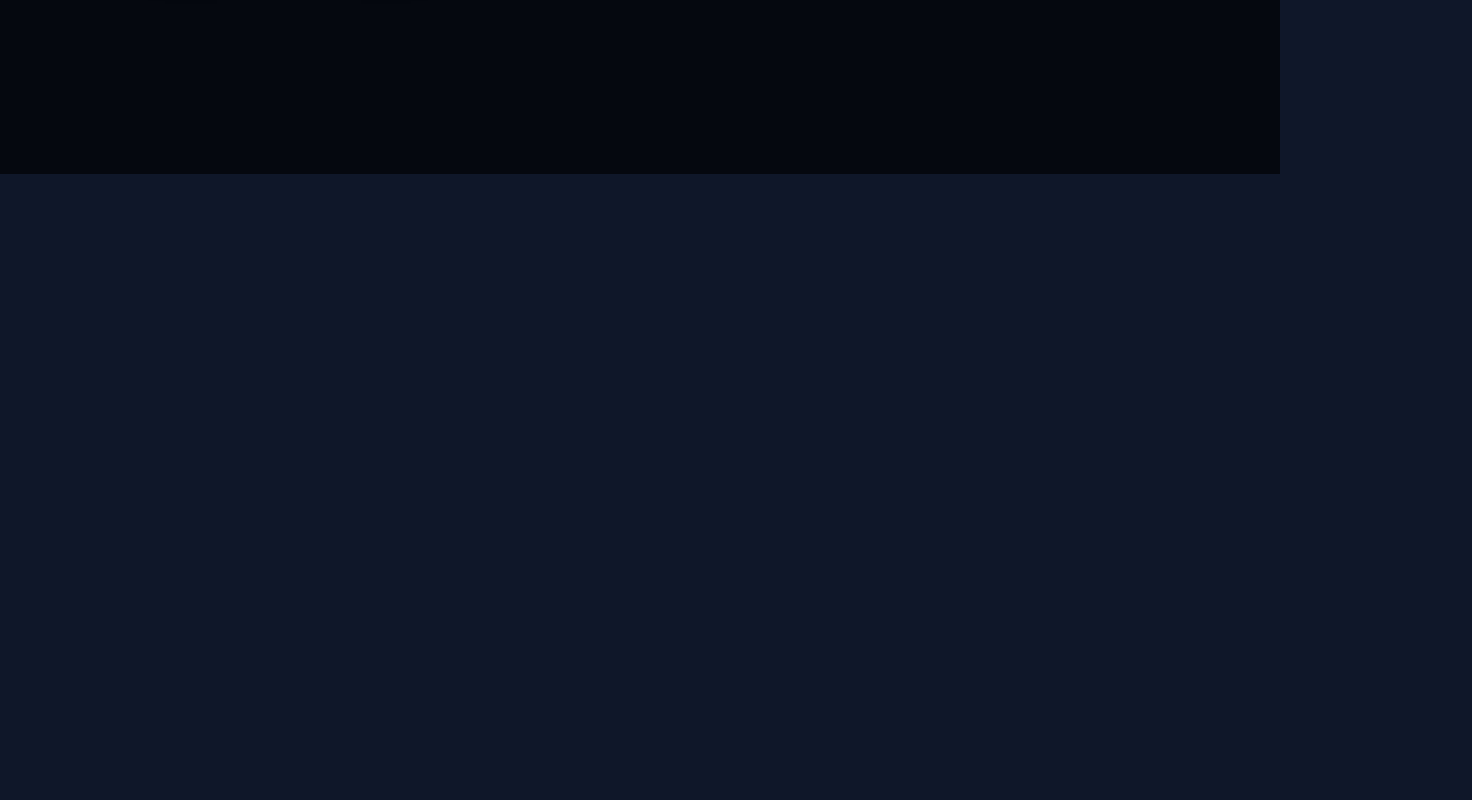
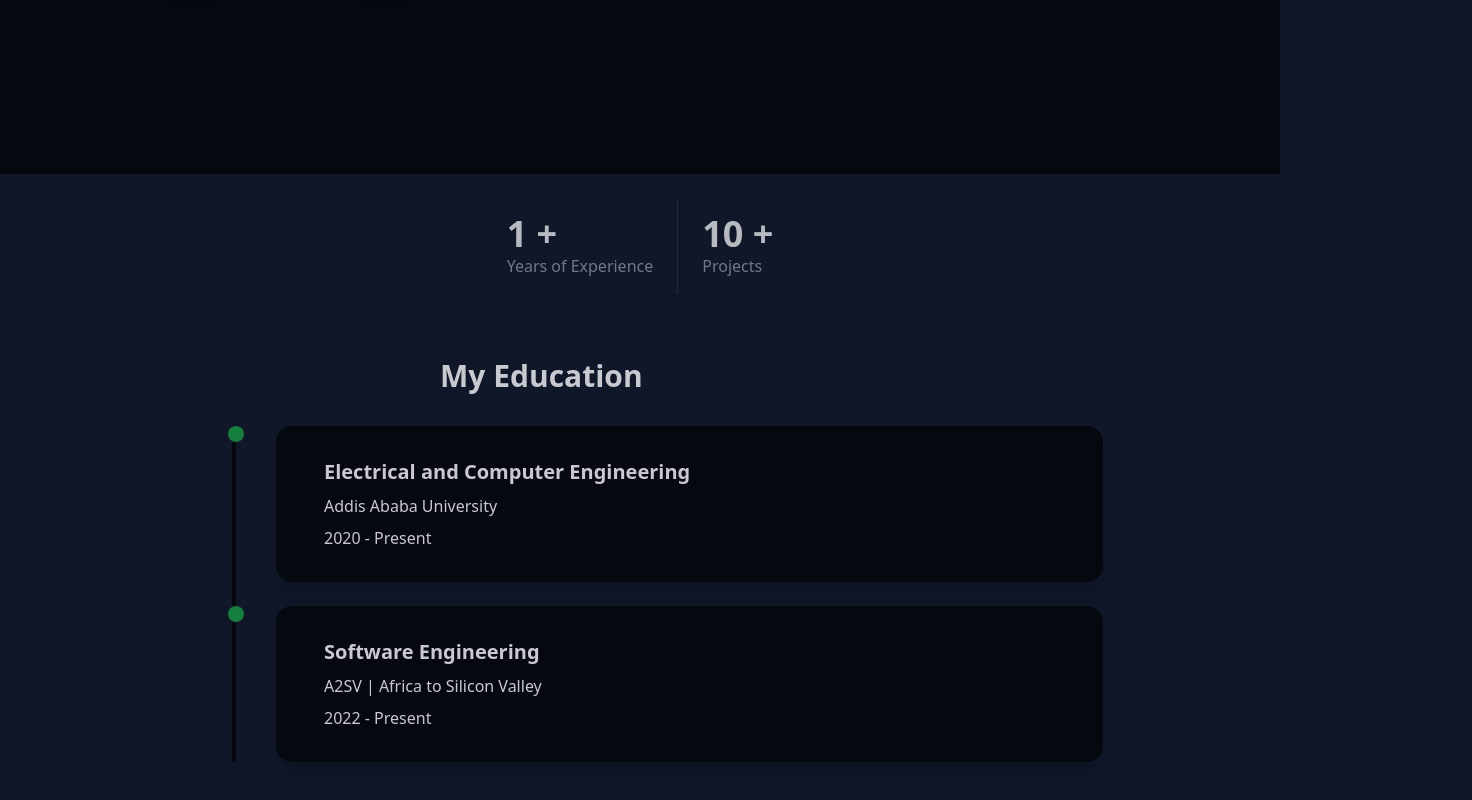
Before and after one commit to Keba777/Kibreab-Aklilu-Portfolio, a React (Vite) app: page / in a window 1280 px wide. Shown: the part 702-1502 px from the top of the page, 1472 px wide, since content can reach past the window. Before the commit the page ends 876 px from the top, so only its background shows below. Built offline with nearby package versions, Linux system fonts and the light colour scheme.

Commit message:
Build About Section

```diff
--- a/src/App.tsx
+++ b/src/App.tsx
@@ -1,3 +1,4 @@
+import About from "./components/About";
 import Hero from "./components/Hero";
 import NavBar from "./components/NavBar";
 
@@ -7,6 +8,7 @@ function App() {
       <NavBar />
       <main>
         <Hero />
+        <About />
       </main>
     </>
   );
--- /dev/null
+++ b/src/components/About.tsx
@@ -0,0 +1,60 @@
+const About = () => {
+  return (
+    <div>
+      <div className="flex justify-center my-6">
+        <div className="stats shadow ">
+          <div className="stat animate-pulse">
+            <div className="stat-value">1 +</div>
+            <div className="stat-title">Years of Experience</div>
+          </div>
+
+          <div className="stat animate-pulse">
+            <div className="stat-value">10 +</div>
+            <div className="stat-title">Projects</div>
+          </div>
+        </div>
+      </div>
+
+      <div className="container mx-48 pl-10 py-10 ">
+        <h2 className="text-3xl font-bold mb-8 ml-52">My Education</h2>
+        <div className="relative">
+          <div className="absolute top-0 bg-base-200 h-full w-1"></div>
+
+          <div className="flex items-start">
+            <div className=" -ml-1 z-10 mr-8">
+              <div className="bg-green-700 h-4 w-4  rounded-full"></div>
+            </div>
+            <div className="w-2/3 mb-6">
+              <div className="card w-full bg-base-200 shadow-xl ps-4">
+                <div className="card-body">
+                  <h2 className="card-title">
+                    Electrical and Computer Engineering
+                  </h2>
+                  <p>Addis Ababa University</p>
+                  <p>2020 - Present</p>
+                </div>
+              </div>
+            </div>
+          </div>
+
+          <div className="flex items-start">
+            <div className="-ml-1 z-10 mr-8">
+              <div className="bg-green-700 h-4 w-4 rounded-full"></div>
+            </div>
+            <div className="w-2/3">
+              <div className="card w-full bg-base-200 shadow-xl ps-4">
+                <div className="card-body">
+                  <h2 className="card-title">Software Engineering</h2>
+                  <p>A2SV | Africa to Silicon Valley</p>
+                  <p>2022 - Present</p>
+                </div>
+              </div>
+            </div>
+          </div>
+        </div>
+      </div>
+    </div>
+  );
+};
+
+export default About;
```
